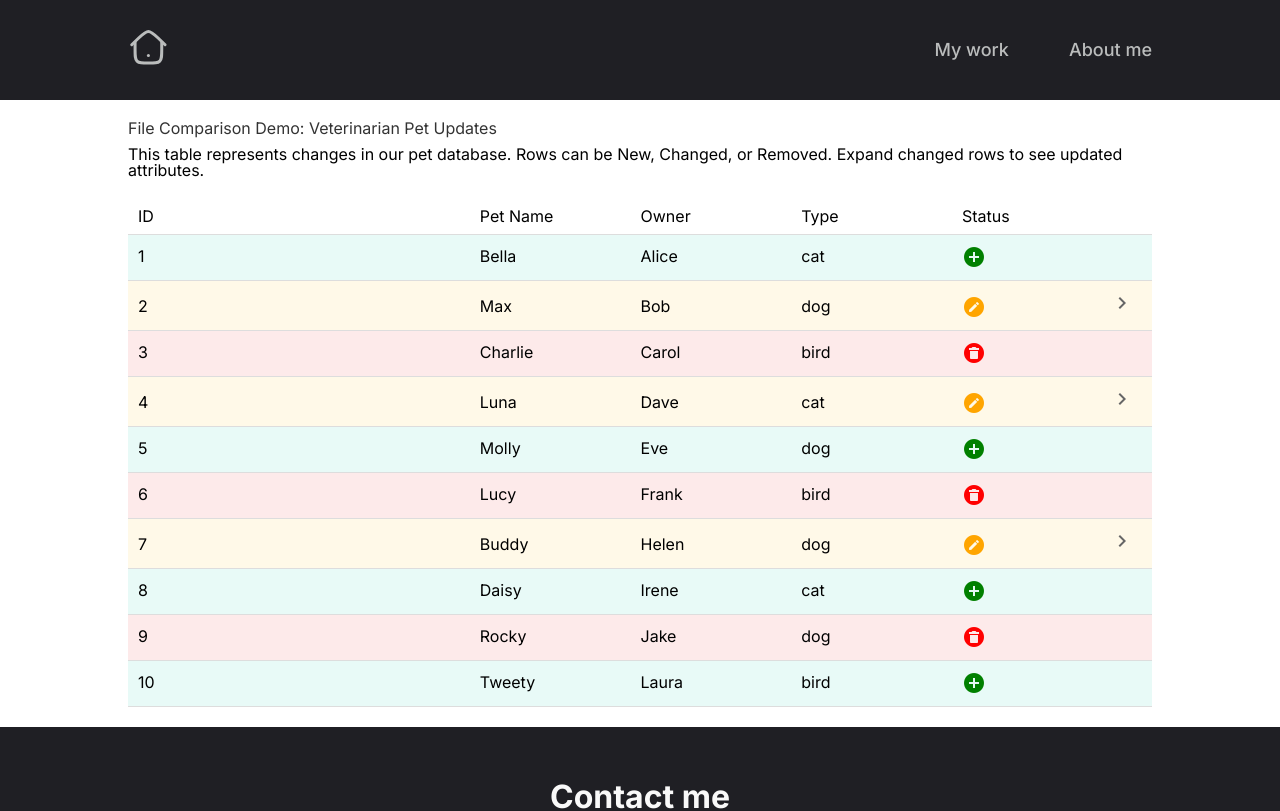
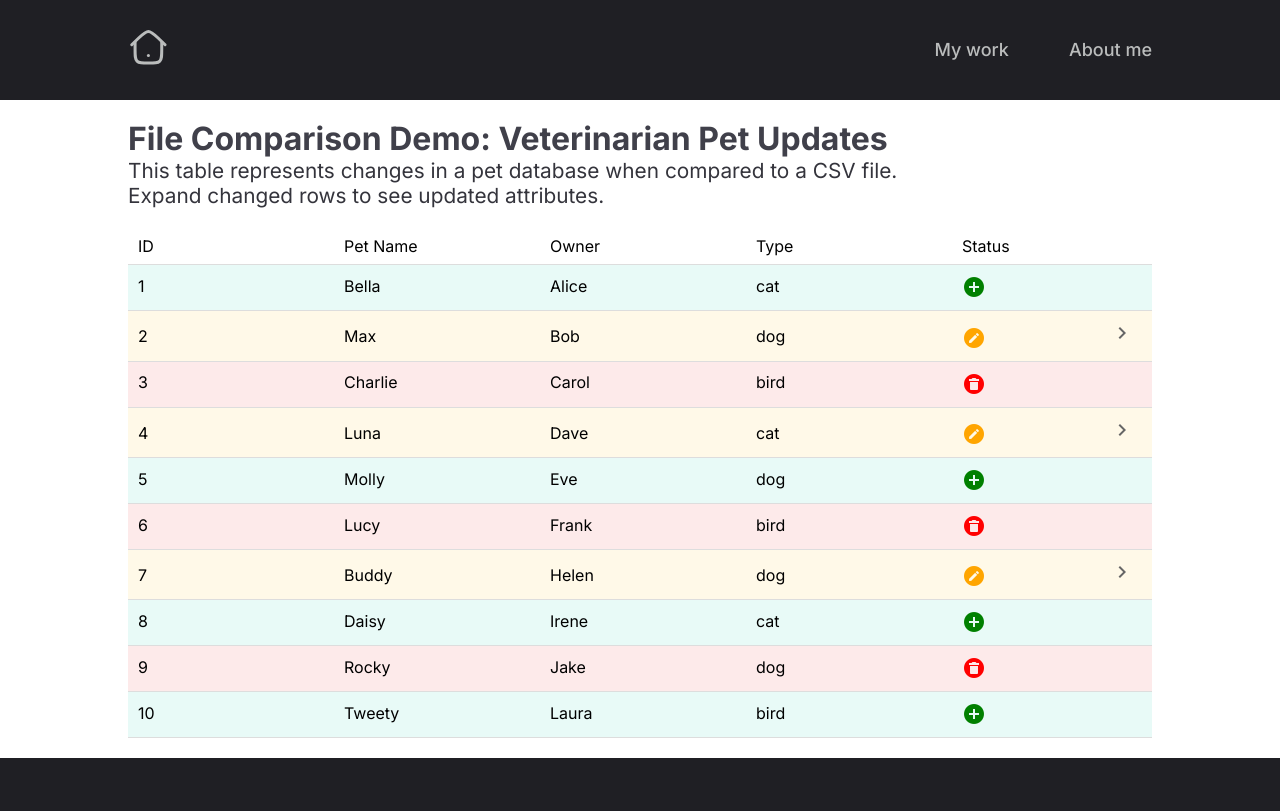
Before and after one commit to bruno7317/mural, an Angular app: page /file-comparison-demo in a window 1280 px wide. Shown: the top 811 px of the page. Built offline with nearby package versions, Linux system fonts and the light colour scheme.

Commit message:
File comparison demo desktop

```diff
--- a/src/app/pages/file-comparison-demo/file-comparison-demo.component.css
+++ b/src/app/pages/file-comparison-demo/file-comparison-demo.component.css
@@ -5,9 +5,23 @@
   font-family: var(--main-font);
 }
 
+.p-01 {
+  color: var(--cinza-500);
+  font-family: var(--main-font);
+  font-size: 1.3rem;
+  font-style: normal;
+  font-weight: 400;
+  line-height: normal;
+  letter-spacing: var(--Headline-Large-Tracking);
+}
+
 h1 {
-  margin-bottom: 10px;
-  color: #333;
+  color: var(--cinza-400);
+  font-family: var(--main-font);
+  font-size: 2rem;
+  font-style: normal;
+  font-weight: 700;
+  line-height: 120%;
 }
 
 .comparison-table {
@@ -27,7 +41,7 @@ h1 {
 }
 
 .comparison-table th,
-.comparison-table td {
+.comparison-table-row {
   padding: 10px;
   border-bottom: 1px solid #ddd;
 }
@@ -109,8 +123,7 @@ tr.removed {
   text-decoration: underline;
 }
 
-.details-row {
-  display: block;
+.details-content {
   overflow: hidden;
 }
 
@@ -129,7 +142,6 @@ tr.removed {
 .details-table {
   width: 100%;
   border-collapse: collapse;
-  margin: -10px 0;
 }
 
 .details-table th, .details-table td {
--- a/src/app/pages/file-comparison-demo/file-comparison-demo.component.html
+++ b/src/app/pages/file-comparison-demo/file-comparison-demo.component.html
@@ -1,8 +1,8 @@
 <div class="container">
   <h1>File Comparison Demo: Veterinarian Pet Updates</h1>
-  <p>
-    This table represents changes in our pet database. Rows can be
-    <strong>New</strong>, <strong>Changed</strong>, or <strong>Removed</strong>.
+  <p class="p-01">
+    This table represents changes in a pet database when compared to a CSV file.
+    <br />
     Expand changed rows to see updated attributes.
   </p>
 
@@ -46,24 +46,25 @@
     <tbody>
       <ng-container *ngFor="let pet of petEntries">
         <tr [ngClass]="pet.status.toLowerCase()" (click)="toggleRowExpansion(pet)">
-          <td data-label="ID">{{ pet.id }}</td>
-          <td data-label="Name">{{ pet.name }}</td>
-          <td data-label="Owner">{{ pet.owner }}</td>
-          <td data-label="Type">{{ pet.type }}</td>
+          <td data-label="ID" class="comparison-table-row">{{ pet.id }}</td>
+          <td data-label="Name" class="comparison-table-row">{{ pet.name }}</td>
+          <td data-label="Owner" class="comparison-table-row">{{ pet.owner }}</td>
+          <td data-label="Type" class="comparison-table-row">{{ pet.type }}</td>
 
-          <td data-label="Status" class="status-cell">
+          <td data-label="Status" class="status-cell comparison-table-row">
             <i *ngIf="pet.status === 'New'" class="mdi mdi-plus-circle status-icon new-icon" [attr.title]="pet.status" aria-hidden="true"></i>
             <i *ngIf="pet.status === 'Changed'" class="mdi mdi-pencil-circle status-icon changed-icon" [attr.title]="pet.status" aria-hidden="true"></i>
             <i *ngIf="pet.status === 'Removed'" class="mdi mdi-delete-circle status-icon removed-icon" [attr.title]="pet.status" aria-hidden="true"></i>
           </td>
 
-          <td class="chevron-cell">
+          <td class="chevron-cell comparison-table-row">
             <i *ngIf="pet.status === 'Changed'" class="mdi" [ngClass]="pet.expanded ? 'mdi-chevron-down' : 'mdi-chevron-right'" aria-hidden="true"></i>
           </td>
         </tr>
 
-        <tr [@expandCollapse]="pet.expanded ? 'expanded' : 'collapsed'" class="details-row" [attr.id]="'details-' + pet.id" aria-live="polite">
-          <td colspan="6">
+        <tr class="details-row" aria-live="polite">
+          <td colspan="6" class="expanded-cell">
+            <div [@expandCollapse]="pet.expanded ? 'expanded' : 'collapsed'" class="details-content">
               <table class="details-table">
                 <thead>
                   <tr>
@@ -80,6 +81,7 @@
                   </tr>
                 </tbody>
               </table>
+            </div>
           </td>
         </tr>
       </ng-container>
--- a/src/app/pages/file-comparison-demo/file-comparison-demo.component.ts
+++ b/src/app/pages/file-comparison-demo/file-comparison-demo.component.ts
@@ -35,7 +35,7 @@ export class FileComparisonDemoComponent {
   sortDirection: 'asc' | 'desc' = 'asc';
 
   petEntries: PetEntry[] = [
-    { id: 1, name: 'Bella',  owner: 'Alice',   type: 'cat',  status: 'New' },
+    { id: 1, name: 'Bella', owner: 'Alice', type: 'cat', status: 'New' },
     {
       id: 2,
       name: 'Max',
@@ -43,10 +43,12 @@ export class FileComparisonDemoComponent {
       type: 'dog',
       status: 'Changed',
       changedAttributes: [
-        { attribute: 'Name', oldValue: 'Maximus', newValue: 'Max' }
+        { attribute: 'Name', oldValue: 'Maximus', newValue: 'Max' },
+        { attribute: 'Owner', oldValue: 'Brian', newValue: 'Bob' },
+        { attribute: 'Breed', oldValue: 'Unknown', newValue: 'Bulldog' }
       ]
     },
-    { id: 3, name: 'Charlie', owner: 'Carol',  type: 'bird', status: 'Removed' },
+    { id: 3, name: 'Charlie', owner: 'Carol', type: 'bird', status: 'Removed' },
     {
       id: 4,
       name: 'Luna',
@@ -54,11 +56,13 @@ export class FileComparisonDemoComponent {
       type: 'cat',
       status: 'Changed',
       changedAttributes: [
-        { attribute: 'Owner', oldValue: 'Daniel', newValue: 'Dave' }
+        { attribute: 'Owner', oldValue: 'Daniel', newValue: 'Dave' },
+        { attribute: 'Color', oldValue: 'Gray', newValue: 'White' },
+        { attribute: 'Vaccinated', oldValue: 'No', newValue: 'Yes' }
       ]
     },
-    { id: 5, name: 'Molly',  owner: 'Eve',     type: 'dog',  status: 'New' },
-    { id: 6, name: 'Lucy',   owner: 'Frank',   type: 'bird', status: 'Removed' },
+    { id: 5, name: 'Molly', owner: 'Eve', type: 'dog', status: 'New' },
+    { id: 6, name: 'Lucy', owner: 'Frank', type: 'bird', status: 'Removed' },
     {
       id: 7,
       name: 'Buddy',
@@ -66,13 +70,16 @@ export class FileComparisonDemoComponent {
       type: 'dog',
       status: 'Changed',
       changedAttributes: [
-        { attribute: 'Name',  oldValue: 'Bud',    newValue: 'Buddy' },
-        { attribute: 'Owner', oldValue: 'Henry',  newValue: 'Helen' }
+        { attribute: 'Name', oldValue: 'Bud', newValue: 'Buddy' },
+        { attribute: 'Owner', oldValue: 'Henry', newValue: 'Helen' },
+        { attribute: 'Breed', oldValue: 'Unknown', newValue: 'Retriever' },
+        { attribute: 'Color', oldValue: 'Golden', newValue: 'Tan' },
+        { attribute: 'Vaccinated', oldValue: 'No', newValue: 'Yes' }
       ]
     },
-    { id: 8, name: 'Daisy',  owner: 'Irene',   type: 'cat',  status: 'New' },
-    { id: 9, name: 'Rocky',  owner: 'Jake',    type: 'dog',  status: 'Removed' },
-    { id: 10, name: 'Tweety', owner: 'Laura',  type: 'bird', status: 'New' }
+    { id: 8, name: 'Daisy', owner: 'Irene', type: 'cat', status: 'New' },
+    { id: 9, name: 'Rocky', owner: 'Jake', type: 'dog', status: 'Removed' },
+    { id: 10, name: 'Tweety', owner: 'Laura', type: 'bird', status: 'New' }
   ];
 
   toggleRowExpansion(entry: PetEntry): void {
```
Lines whose indentation alone changed are shown as unchanged.
